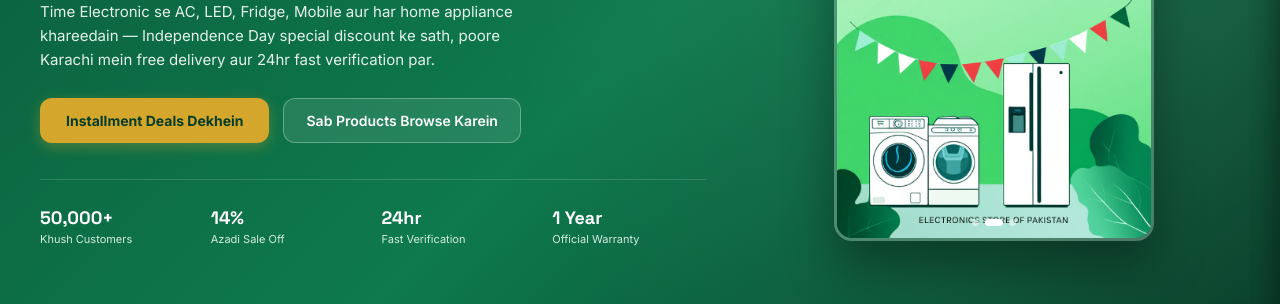
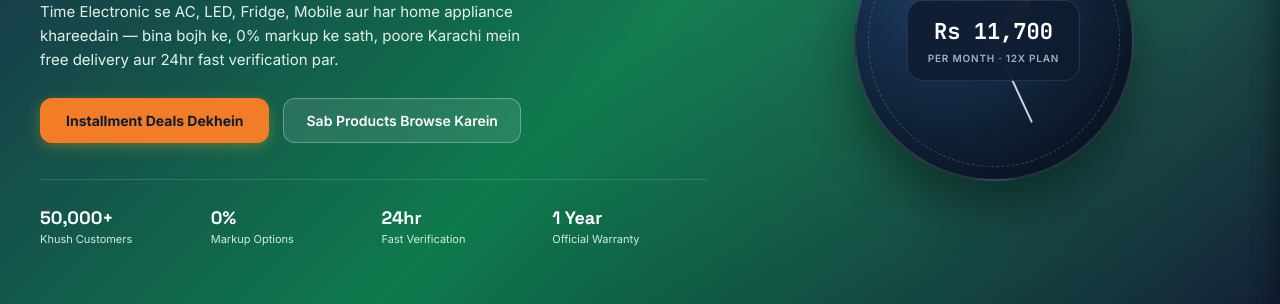
Before and after one commit to rbfragrances786-alt/Timeelectronic, a plain HTML site: page index.html in a window 1280 px wide. Shown: the part 410-714 px from the top of the page. Drawn offline with Linux system fonts and the light colour scheme.

Commit message:
Remove 14 August theme, revert to original blue/orange theme

```diff
--- a/index.html
+++ b/index.html
@@ -13,17 +13,17 @@
 
 <style>
   :root {
-    --navy: #0B5E3C;
-    --navy-deep: #063D28;
-    --orange: #D4A72C;
-    --orange-deep: #B8871A;
-    --cream: #F7FAF8;
+    --navy: #1A2B48;
+    --navy-deep: #0E1C31;
+    --orange: #F27D26;
+    --orange-deep: #D96816;
+    --cream: #F9F7F2;
     --panel: #FFFFFF;
     --ink: #131B26;
     --ink-soft: #4B5A6B;
-    --line: #DCEAE1;
-    --tint: #E8F5EC;
-    --green: #0B5E3C;
+    --line: #E2E8F0;
+    --tint: #EAF0F6;
+    --green: #1E8E5A;
     --radius: 14px;
   }
 
@@ -131,11 +131,6 @@
   .brands-strip-label { font-size: 11px; font-weight: 700; color: var(--ink-soft); text-transform: uppercase; letter-spacing: 0.04em; flex-shrink: 0; margin-right: 4px; }
   .brand-chip { flex-shrink: 0; background: var(--cream); border: 1px solid var(--line); color: var(--navy); font-size: 12px; font-weight: 700; padding: 7px 16px; border-radius: 20px; transition: 0.25s; cursor: pointer; }
   .brand-chip:hover { background: var(--navy); border-color: var(--navy); color: #fff; transform: translateY(-2px); box-shadow: 0 6px 14px rgba(11,94,60,0.25); }
-
-  /* Sale Banner Strip */
-  .sale-banner-strip { background: linear-gradient(90deg, #0891B2, #06B6D4, #0891B2); background-size: 200% 100%; animation: saleShimmer 4s ease infinite; padding: 10px 20px; text-align: center; }
-  .sale-banner-strip .wrap { color: #fff; font-size: 13px; font-weight: 800; letter-spacing: 0.02em; }
-  @keyframes saleShimmer { 0% { background-position: 0% 50%; } 50% { background-position: 100% 50%; } 100% { background-position: 0% 50%; } }
 
   /* Clock Dial Visual */
   .clock-visual { position: relative; width: 280px; height: 280px; margin: 0 auto; }
@@ -643,26 +638,30 @@
 <section class="hero">
   <div class="wrap">
     <div>
-      <span class="hero-eyebrow">🇵🇰 Jashn-e-Azadi Sale — Flat 14% Off</span>
-      <h1>Pakistan ki <em>azadi</em> ka jashn,<br>har cheez par <em>14% off!</em></h1>
-      <p>Time Electronic se AC, LED, Fridge, Mobile aur har home appliance khareedain — Independence Day special discount ke sath, poore Karachi mein free delivery aur 24hr fast verification par.</p>
+      <span class="hero-eyebrow">⚡ Naya Sale — Har Cheez Par Aasan Qist</span>
+      <h1>Aapka <em>waqt</em> qeemti hai,<br>installment <em>aasan</em> honi chahiye.</h1>
+      <p>Time Electronic se AC, LED, Fridge, Mobile aur har home appliance khareedain — bina bojh ke, 0% markup ke sath, poore Karachi mein free delivery aur 24hr fast verification par.</p>
       <div class="hero-ctas">
         <button class="btn-primary" onclick="scrollToDeals()">Installment Deals Dekhein</button>
         <button class="btn-ghost" onclick="scrollToProducts()">Sab Products Browse Karein</button>
       </div>
       <div class="hero-trust">
         <div><strong>50,000+</strong>Khush Customers</div>
-        <div><strong>14%</strong>Azadi Sale Off</div>
+        <div><strong>0%</strong>Markup Options</div>
         <div><strong>24hr</strong>Fast Verification</div>
         <div><strong>1 Year</strong>Official Warranty</div>
       </div>
     </div>
     <div>
-      <div class="hero-carousel" id="heroCarousel">
-        <img src="/images/banner-independence-day.png" alt="Independence Day Sale" class="hero-carousel-img active">
-        <img src="/images/banner-washing-fridge.png" alt="Washing Machines & Fridges Sale" class="hero-carousel-img">
-        <img src="/images/banner-ac-tv-mobile.png" alt="AC, LED TV & Mobiles Sale" class="hero-carousel-img">
-        <div class="hero-carousel-dots" id="heroCarouselDots"></div>
+      <div class="clock-visual">
+        <div class="dial">
+          <div class="hand h2"></div>
+          <div class="hand h1"></div>
+          <div class="dial-center">
+            <div class="amt" id="heroDialRate">Rs 11,700</div>
+            <div class="lbl" id="heroDialLabel">PER MONTH · 12x PLAN</div>
+          </div>
+        </div>
       </div>
     </div>
   </div>
@@ -674,11 +673,6 @@
     <!-- Populated dynamically via JS -->
   </div>
 </section>
-
-<!-- SALE BANNER STRIP -->
-<div class="sale-banner-strip">
-  <div class="wrap">🔥 Jashn-e-Azadi Sale — Flat 14% OFF Har Cheez Par! 🇵🇰</div>
-</div>
 
 <!-- CATEGORY ICON STRIP -->
 <div class="cat-strip">
```
